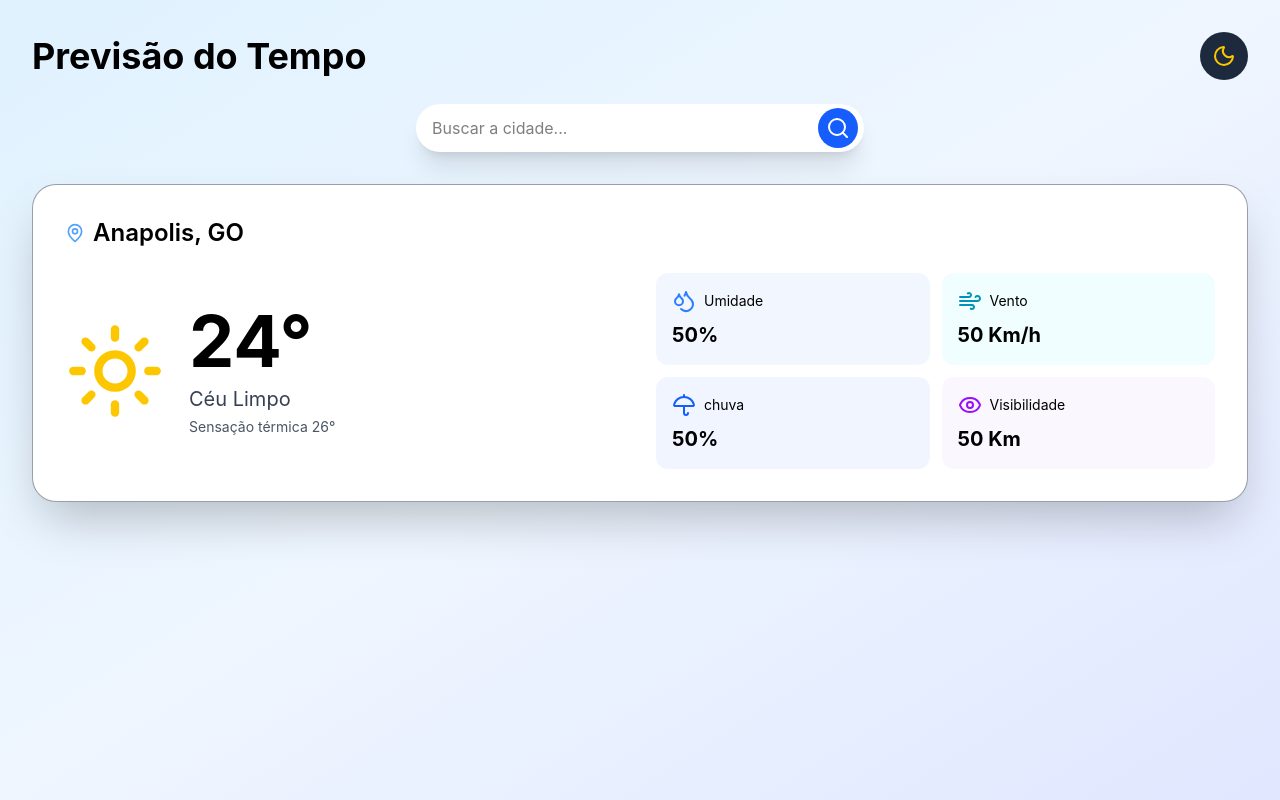
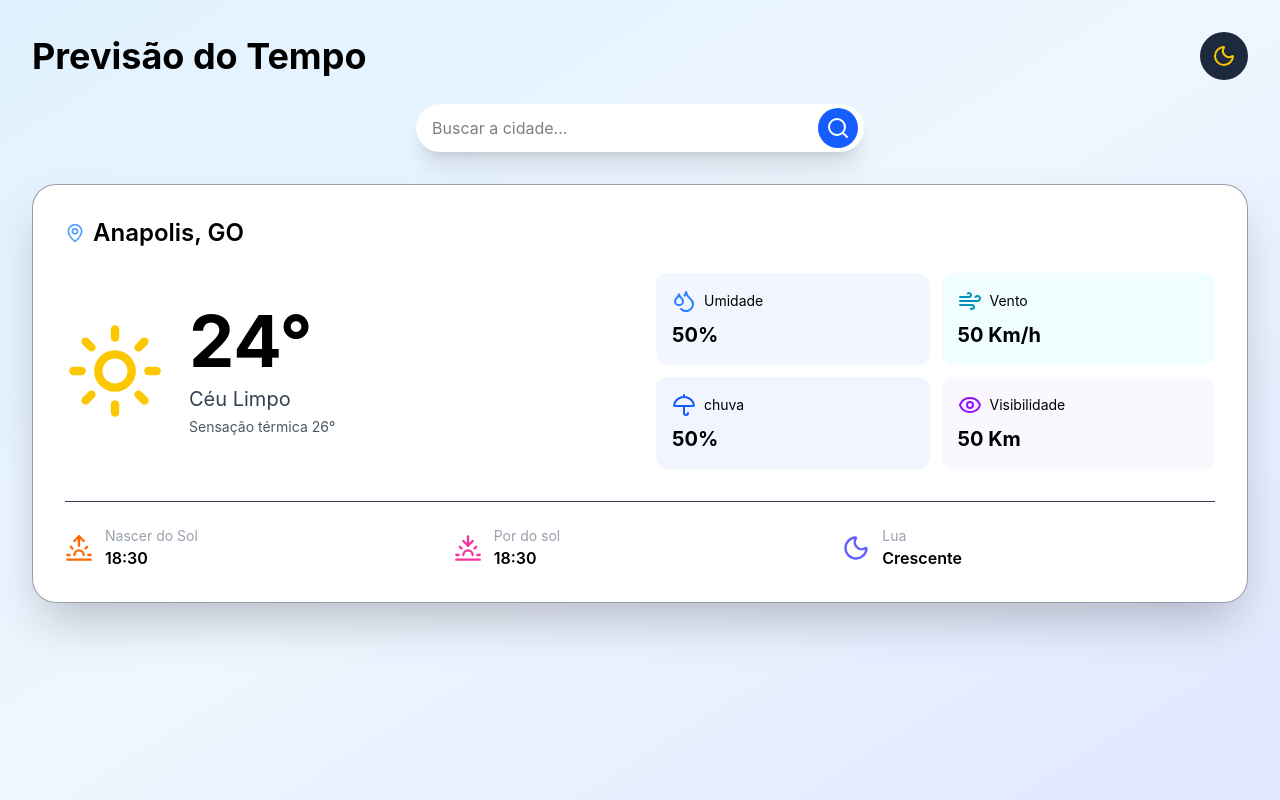
Before and after one commit to guilhermejorge0323/weather-web-APP, a React (Vite) app: page / in a window 1280 px wide. Built offline with nearby package versions, Linux system fonts and the light colour scheme.

Commit message:
card principal pronto

```diff
--- /dev/null
+++ b/src/components/Main/Cards/Card.jsx
@@ -0,0 +1,7 @@
+export const Card = ({ children }) => {
+    return (
+        <div className="dark:bg-slate-800/50 bg-white shadow-2xl p-6 md:p-8 rounded-3xl backdrop-blur-xl border border-slate-700/50 mb-6">
+            {children}
+        </div>
+    )
+}
--- a/src/components/Main/Cards/MainCard/InforMainCard.jsx
+++ b/src/components/Main/Cards/MainCard/InforMainCard.jsx
@@ -4,7 +4,7 @@ import { DetailsMainCard } from "./DetailsMainCard"
 
 export const InfoMainCard = () => {
     return (
-        <div className="grid md:grid-cols-2 gap-8">
+        <div className="grid md:grid-cols-2 gap-8 mb-8">
             <div className="flex gap-6 items-center">
                 {WeatherVariants['Clear'].icon}
                 <div className="">
--- a/src/components/Main/Cards/MainCard/MainCard.jsx
+++ b/src/components/Main/Cards/MainCard/MainCard.jsx
@@ -1,12 +1,15 @@
 
+import { Card } from "../Card"
 import { InfoMainCard } from "./InforMainCard"
+import { SunriseDetails } from "./SunriseDetails"
 import { TitleMainCard } from "./TittleMainCard"
 
 export const MainCard = () => {
     return (
-        <div className="dark:bg-slate-800/50 bg-white shadow-2xl p-6 md:p-8 rounded-3xl backdrop-blur-xl border border-slate-700/50 mb-6">
+        <Card>
             <TitleMainCard />
             <InfoMainCard />
-        </div>
+            <SunriseDetails />
+        </Card>
     )
 }
--- /dev/null
+++ b/src/components/Main/Cards/MainCard/SunriseDetails.jsx
@@ -0,0 +1,12 @@
+import { Moon, Sunrise, Sunset } from "lucide-react"
+import { SunriseInfo } from "./SunriseInfo"
+
+export const SunriseDetails = () => {
+    return (
+        <div className="border-t border-slate-700 pt-6 grid md:grid-cols-3 grid-cols-2 gap-4">
+            <SunriseInfo icon={<Sunrise className="text-orange-500 w-[28px] h-[28px]"/>} label="Nascer do Sol" info="18:30"/>
+            <SunriseInfo icon={<Sunset className="text-pink-500 w-[28px] h-[28px]"/>} label="Por do sol" info="18:30"/>
+            <SunriseInfo icon={<Moon className="text-indigo-500 w-[28px] h-[28px]"/>} label="Lua" info="Crescente"/>
+        </div>
+    )
+}
--- /dev/null
+++ b/src/components/Main/Cards/MainCard/SunriseInfo.jsx
@@ -0,0 +1,11 @@
+export const SunriseInfo = ({ icon, label, info }) => {
+    return (
+        <div className="flex items-center gap-3">
+            {icon}
+            <div>
+                <p className="text-gray-400 text-sm">{label}</p>
+                <p className="dark:text-white font-semibold">{info}</p>
+            </div>
+        </div>
+    )
+}
```
